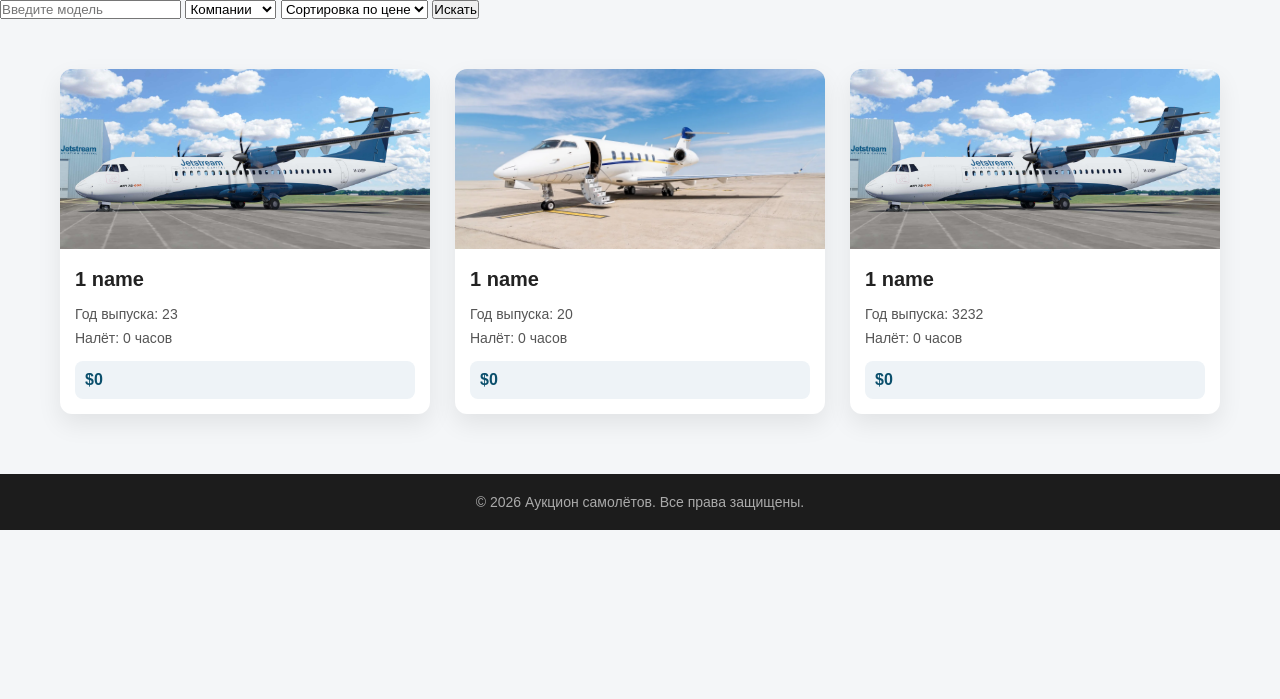
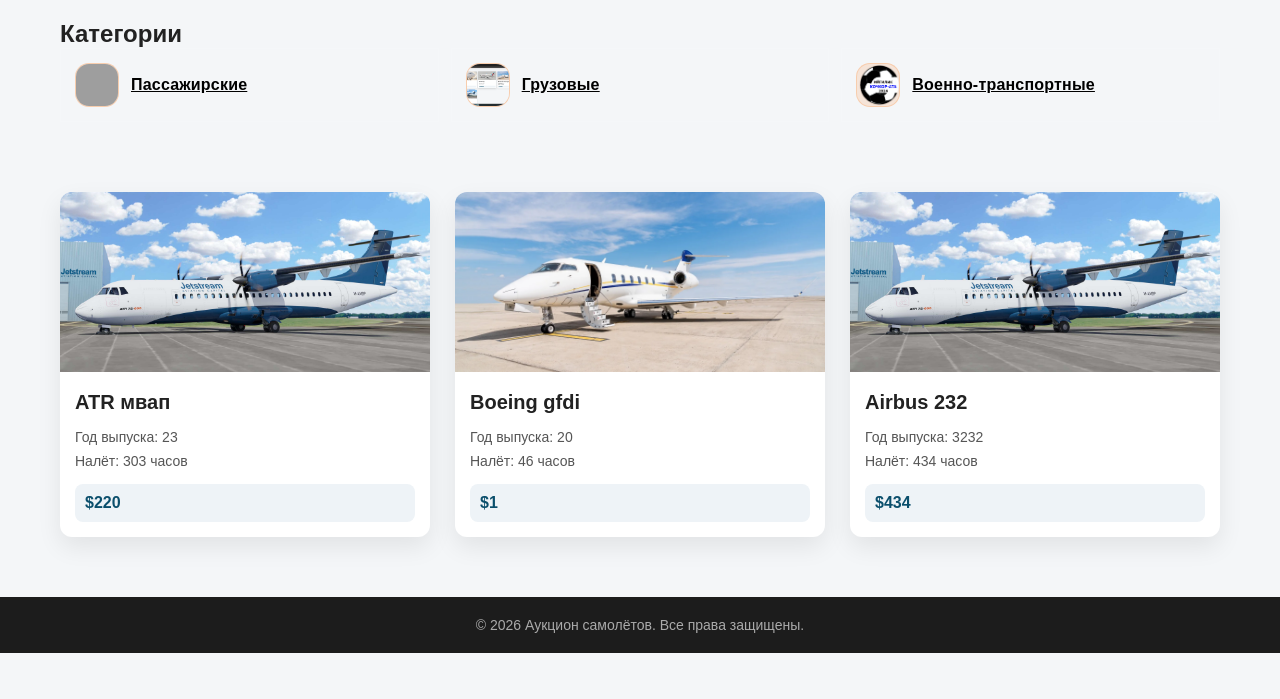
Before and after one commit to Vukay67/dz_6, a Django app: page / in a window 1280 px wide. Shown: the part 101-800 px from the top of the page. Run offline with Django 5.2, Linux system fonts and the light colour scheme; data comes from the database, SQL or seed files in the repository; both versions use the stored data as it was after the commit; grey boxes are pictures that could not be loaded.

Commit message:
закончил страдание

```diff
--- a/core/admin.py
+++ b/core/admin.py
@@ -1,4 +1,5 @@
 from django.contrib import admin
-from .models import Aircraft
+from .models import Aircraft, AircraftCategory
 
 admin.site.register(Aircraft)
+admin.site.register(AircraftCategory)
--- a/core/models.py
+++ b/core/models.py
@@ -14,7 +14,24 @@
     ['Cessna', 'Cessna']
 ]
 
+CATEGOTY_CHOICES = [
+    ['Пассажирские', 'Пассажирские'],
+    ['Грузовые', 'Грузовые'],
+    ['Военно-транспортные', 'Военно-транспортные'],
+    ['Боевые', 'Боевые'],
+    ['Учебные', 'Учебные'],
+    ['Специального назначения', 'Специального назначения'],
+]
+
+class AircraftCategory(models.Model):
+    categories = models.CharField(choices=CATEGOTY_CHOICES, max_length=50, blank=True, null=True)
+    image = models.ImageField(upload_to="categ/")
+
+    def __str__(self):
+        return f"{self.categories}"
+
 class Aircraft(models.Model):
+    category = models.ForeignKey(AircraftCategory, on_delete=models.CASCADE, related_name="aircraft")
     image = models.ImageField(upload_to="menus/")
     model = models.CharField(max_length=70)
     companys = models.CharField(choices=COMPANY_CHOICES, max_length=20)
--- a/core/templates/main_page.html
+++ b/core/templates/main_page.html
@@ -1,32 +1,27 @@
 {% extends './base.html' %}
 
 {% block content %}
-    <form class="search_form" method="get">
-        <input type="text" placeholder="Введите модель" name="name">
 
-        <select name="company">
-            <option value="">Компании</option>
-            <option value="Airbus">Airbus</option>
-            <option value="Boeing">Boeing</option>
-            <option value="Embraer">Embraer</option>
-            <option value="Bombardier">Bombardier</option>
-            <option value="ATR">ATR</option>
-            <option value="Сухой">Сухой</option>
-            <option value="Иркут">Иркут</option>
-            <option value="COMAC">COMAC</option>
-            <option value="Gulfstream">Gulfstream</option>
-            <option value="Dassault">Dassault</option>
-            <option value="Cessna">Cessna</option>
-        </select>
+    <section class="section" id="menus">
+      <div class="container">
+        <div class="section-head">
+          <h2 class="section-title">Категории</h2>
+        </div>
 
-        <select name="price">
-            <option value="">Сортировка по цене</option>
-            <option value="price_asc">Сначала дешевле</option>
-            <option value="price_desc">Сначала дороже</option>
-        </select>
-
-        <button type="submit">Искать</button>
-    </form>
+        <div class="menu-grid">
+          {% for c in category %}
+          <a class="menu-card" href="{% url 'aircraft_page' c.id %}">
+            <div class="menu-icon" aria-hidden="true">
+              <img src="{{ c.image.url }}">
+            </div>
+            <div class="menu-info">
+              <div class="menu-name">{{ c.categories }}</div>
+            </div>
+          </a>
+          {% endfor %}
+        </div>
+      </div>
+    </section>
 
     <main class="container">
         <section class="cards">
--- a/core/urls.py
+++ b/core/urls.py
@@ -1,6 +1,7 @@
 from django.urls import path
-from .views import main_page
+from .views import main_page, aircraft_page
 
 urlpatterns = [
-    path('', main_page, name="main_page")
+    path('', main_page, name="main_page"),
+    path('aircraft/<int:id>/', aircraft_page, name="aircraft_page")
 ]
--- a/core/views.py
+++ b/core/views.py
@@ -4,6 +4,17 @@
 
 def main_page(request):
     aircraft = Aircraft.objects.all()
+    category = AircraftCategory.objects.all()
+    context = {
+        "aircraft": aircraft,
+        "category": category
+    }
+    return render(request, "main_page.html", context)
+
+def aircraft_page(request, id):
+    category = AircraftCategory.objects.get(id=id)
+    aircraft = category.aircraft.all()
+
 
     n_model = request.GET.get("name")
     n_company = request.GET.get("company")
@@ -42,7 +53,17 @@
         elif price == "price_desc":
             aircraft = aircraft.order_by('-current_rate')
 
+    air_count = aircraft.count()
+
+    paginator = Paginator(aircraft, 1)  # 6 карточек на странице
+    page_number = request.GET.get("page", 1)
+    page_obj = paginator.get_page(page_number)
+
     context = {
-        "aircraft": aircraft
+        "category": category,
+        "aircraft": page_obj.object_list,
+        "page_obj": page_obj,
+        "air_count": air_count
     }
-    return render(request, "main_page.html", context)
+
+    return render(request, "aircraft.html", context)
--- a/staticfiles_dev/css/style.css
+++ b/staticfiles_dev/css/style.css
@@ -87,3 +87,124 @@
     text-align: center;
     font-size: 14px;
 }
+
+
+.menu-grid{
+  display: grid;
+  grid-template-columns: repeat(3, 1fr);
+  gap: 12px;
+}
+.menu-card{
+  display: flex;
+  align-items: center;
+  justify-content: space-between;
+  gap: 12px;
+  padding: 14px 14px;
+  border-radius: calc(var(--radius) + 2px);
+  border: 1px solid rgba(255,255,255,.12);
+  background: rgba(255,255,255,.04);
+  transition: transform .18s ease, box-shadow .18s ease, border-color .18s ease, background .18s ease;
+  color: #000000;
+}
+.menu-card:hover{
+  transform: translateY(-2px);
+  box-shadow: var(--shadow2);
+  border-color: rgba(255,122,24,.38);
+  background: rgba(0, 0, 0, 0.06);
+}
+.menu-icon{
+  width: 44px;
+  height: 44px;
+  border-radius: 14px;
+  display: flex;
+  align-items: center;
+  justify-content: center;
+  background: rgba(255,122,24,.14);
+  border: 1px solid rgba(255,122,24,.22);
+  font-size: 18px;
+
+  overflow: hidden;
+  display: flex;
+  justify-content: center;
+  align-items: center;
+}
+.menu-icon > img {
+  height: 100%;
+}
+.menu-info{ flex: 1; }
+.menu-name{ font-weight: 900; letter-spacing: .2px;}
+.menu-desc{ margin-top: 4px; color: var(--muted2); font-size: 12px; }
+
+/* Search form */
+.search_form {
+    max-width: 1200px;
+    margin: 30px auto 10px;
+    padding: 20px;
+    background: #ffffff;
+    border-radius: 12px;
+    box-shadow: 0 8px 20px rgba(0, 0, 0, 0.08);
+
+    display: grid;
+    grid-template-columns: 1fr 200px 220px 120px;
+    gap: 15px;
+    align-items: center;
+}
+
+.search_form input,
+.search_form select {
+    padding: 10px 12px;
+    border-radius: 8px;
+    border: 1px solid #ccc;
+    font-size: 14px;
+    outline: none;
+}
+
+.search_form input:focus,
+.search_form select:focus {
+    border-color: #0b4f6c;
+}
+
+.search_form button {
+    padding: 10px;
+    border-radius: 8px;
+    border: none;
+    background: #0b4f6c;
+    color: #fff;
+    font-size: 14px;
+    font-weight: bold;
+    cursor: pointer;
+    transition: background 0.2s ease;
+}
+
+.search_form button:hover {
+    background: #08384d;
+}
+
+/* Pagination */
+.pagination {
+    margin: 40px 0 10px;
+    display: flex;
+    justify-content: center;
+    gap: 8px;
+}
+
+.pagination a,
+.pagination span {
+    padding: 8px 14px;
+    border-radius: 6px;
+    font-size: 14px;
+    text-decoration: none;
+    color: #0b4f6c;
+    background: #eef3f7;
+    transition: background 0.2s ease;
+}
+
+.pagination a:hover {
+    background: #d9e6ef;
+}
+
+.pagination .current {
+    background: #0b4f6c;
+    color: #fff;
+    font-weight: bold;
+}
```
Also changed, not shown: core/templates/aircraft.html (added, +65 -0 lines), core/migrations/0001_initial.py, core/migrations/0002_aircraft_current_rate_aircraft_raid.py (deleted), core/migrations/0002_rename_menu_aircraft_category.py (added), core/migrations/0003_rename_name_aircraft_model_aircraft_companys_and_more.py (deleted), db.sqlite3, mediafiles/categ/Ийгилик_копия.png (added), mediafiles/categ/Снимок_экрана_1.png (added), mediafiles/categ/Снимок_экрана_1_RqRHlCD.png (added), mediafiles/menus/ATR.jpg (added), mediafiles/menus/ATR_8SngnH6.jpg (added), mediafiles/menus/bomb.webp (added), 2 other files.
